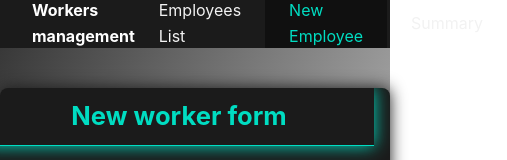
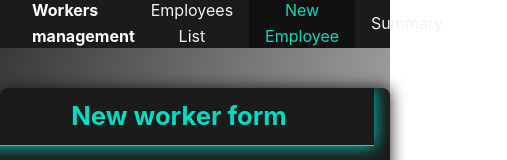
Before and after one commit to pfmnowak/employee-management-react, a React (Create React App) app: page /new-employee in a window 390 px wide. Shown: the top 160 px of the page, 507 px wide, since content can reach past the window. Built offline with nearby package versions, Linux system fonts and the light colour scheme.

Commit message:
Adjust padding of the navlinks

```diff
--- a/src/components/layout/MainNavigation.module.scss
+++ b/src/components/layout/MainNavigation.module.scss
@@ -21,6 +21,7 @@
 	text-decoration: none;
 	display: flex;
 	align-items: center;
+	text-align: center;
 	padding: 0 3rem;
 	color: var(--color-secondary);
 	font-size: 2rem;
@@ -34,3 +35,9 @@
 		color: var(--color-primary);
 	}
 }
+
+@media only screen and (max-width: 37.5em) /* 600px */ {
+	.nav-link {
+		padding: 0rem 2rem;
+	}
+}
--- a/src/components/pages/WorkersContainer.module.scss
+++ b/src/components/pages/WorkersContainer.module.scss
@@ -5,11 +5,11 @@
 }
 
 .workers-container {
-	padding: 0rem 2rem;
+	padding: 0 2rem;
 }
 
 @media only screen and (max-width: 37.5em) /* 600px */ {
 	.workers-container {
-		padding: 0rem 0rem;
+		padding: 0;
 	}
 }
```
